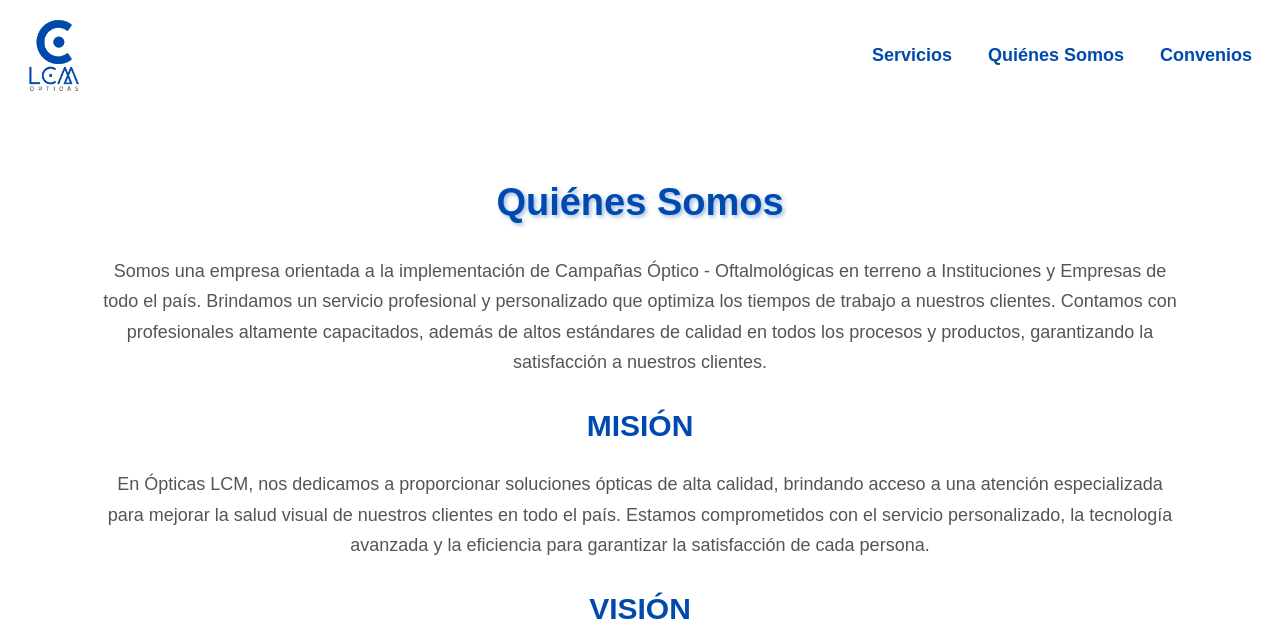
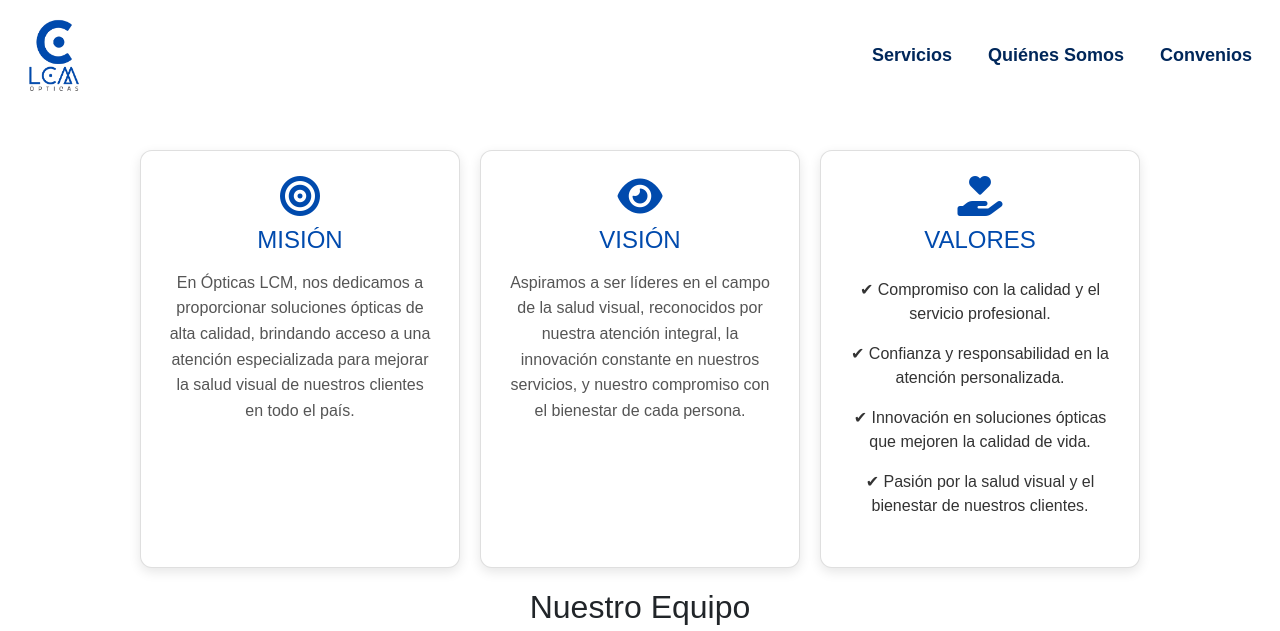
Before and after one commit to PauloJacko/optica-lcm, a Django app: page /quienes_somos/ in a window 1280 px wide. Shown: the top 631 px of the page. Run offline with Django 5.2, Linux system fonts and the light colour scheme; some libraries are stand-ins or nearby versions.

Commit message:
Modificaciones finales

```diff
--- a/opticalcm/opticalcm/settings.py
+++ b/opticalcm/opticalcm/settings.py
@@ -26,7 +26,7 @@ SECRET_KEY = 'django-insecure-#ds%94)0$o(3gh&4zm(qv+9-4-y0j(un(cxf-2*p&g^!ht_dnt
 # SECURITY WARNING: don't run with debug turned on in production!
 DEBUG = False
 
-ALLOWED_HOSTS = ['https://servicioslcm.pythonanywhere.com']
+ALLOWED_HOSTS = ['servicioslcm.pythonanywhere.com', '127.0.0.1', 'localhost']
 
 
 # Application definition
--- a/opticalcm/opticalcm/templates/convenios.html
+++ b/opticalcm/opticalcm/templates/convenios.html
@@ -22,7 +22,7 @@
 
         /* Color y tamaño de los enlaces */
         .navbar a {
-            color: #004aad !important; /* Azul Cobalto */
+            color: #00275a !important; /* Azul Cobalto */
             font-size: 18px;
             font-weight: bold;
         }
@@ -44,7 +44,7 @@
 
         /* --- Estilos del Footer --- */
         footer {
-            background-color: #002b64;
+            background-color: #00275a;
             color: white;
             padding: 20px 0;
             text-align: center;
--- a/opticalcm/opticalcm/templates/quienes_somos.html
+++ b/opticalcm/opticalcm/templates/quienes_somos.html
@@ -6,6 +6,7 @@
     <meta name="viewport" content="width=device-width, initial-scale=1.0">
     <title>Página de Inicio</title>
     <link rel="stylesheet" href="{% static 'css/style.css' %}">
+    <link rel="stylesheet" href="https://cdnjs.cloudflare.com/ajax/libs/font-awesome/6.4.2/css/all.min.css">
     <link href="https://stackpath.bootstrapcdn.com/bootstrap/4.5.2/css/bootstrap.min.css" rel="stylesheet">
     <style>
         /* --- Estilos Globales --- */
@@ -23,7 +24,7 @@
 
         /* Color y tamaño de los enlaces */
         .navbar a {
-            color: #004aad !important; /* Azul Cobalto */
+            color: #00275a !important; /* Azul Cobalto */
             font-size: 18px;
             font-weight: bold;
         }
@@ -45,7 +46,7 @@
 
         /* --- Estilos del Footer --- */
         footer {
-            background-color: #002b64;
+            background-color: #00275a;
             color: white;
             padding: 20px 0;
             text-align: center;
@@ -159,31 +160,84 @@
         /* --- Estilos específicos para la sección Quiénes Somos --- */
         .equipo-trabajo {
             text-align: center;
-            padding: 30px;
+            padding: 50px 20px;
+            background-color: #f8f9fa; /* Fondo gris claro */
         }
 
         .equipo-trabajo h1 {
             font-size: 38px;
             font-weight: bold;
-            color: #004aad; /* Azul Cobalto */
-            text-shadow: 2px 2px 4px rgba(0, 74, 173, 0.4); /* Sombra sutil */
+            color: #004aad;
+            text-shadow: 2px 2px 4px rgba(0, 74, 173, 0.4);
             margin-bottom: 30px;
         }
 
-        .equipo-trabajo h2 {
-            font-size: 30px;
-            font-weight: bold;
+        /* --- Contenedor de la descripción general --- */
+        .descripcion p {
+            font-size: 18px;
+            line-height: 1.7;
+            margin-bottom: 40px;
+            color: #444;
+            max-width: 800px;
+            margin: auto;
+        }
+
+        /* --- Grid para Misión, Visión y Valores --- */
+.grid-info {
+    display: grid;
+    grid-template-columns: repeat(auto-fit, minmax(300px, 1fr));
+    gap: 20px;
+    max-width: 1000px;
+    margin: auto;
+    margin-bottom: 20px;
+}
+
+/* --- Estilos para cada tarjeta (Misión, Visión, Valores) --- */
+.card {
+    background: white;
+    padding: 25px;
+    border-radius: 12px;
+    box-shadow: 0px 4px 12px rgba(0, 0, 0, 0.1);
+    transition: transform 0.3s ease-in-out, box-shadow 0.3s ease-in-out;
+    text-align: center;
+}
+
+.card:hover {
+    transform: translateY(-5px);
+    box-shadow: 0px 8px 18px rgba(0, 0, 0, 0.15);
+}
+
+.card i {
+    font-size: 40px;
+    color: #004aad;
+    margin-bottom: 10px;
+}
+
+/* --- Títulos dentro de las tarjetas --- */
+.card h2 {
+    font-size: 24px;
     color: #004aad;
     text-transform: uppercase;
-            margin-top: 30px;
-            margin-bottom: 25px;
+    margin-bottom: 15px;
 }
 
-        .equipo-trabajo p {
-            font-size: 18px;
-            line-height: 1.7;
-            margin-bottom: 20px;
+/* --- Párrafos dentro de las tarjetas --- */
+.card p {
+    font-size: 16px;
+    line-height: 1.6;
     color: #555;
+}
+
+/* --- Lista de valores con íconos --- */
+.valores-lista {
+    list-style: none;
+    padding: 0;
+}
+
+.valores-lista li {
+    font-size: 16px;
+    color: #333;
+    padding: 8px 0;
 }
 
         /* Ajuste de la presentación de las imágenes en contenedor vertical */
@@ -235,19 +289,6 @@
             }
 
         }
-        /* --- Estilos de la Lista de Valores --- */
-        .no-list {
-            list-style: none;
-            padding: 0;
-            margin-top: 20px;
-        }
-
-        .no-list li {
-            font-size: 1.1rem;
-            margin-bottom: 10px;
-            color: #555;
-            line-height: 1.6;
-        }
 
         /* Estilo para los botones de contacto */
         .contact-buttons {
@@ -255,6 +296,7 @@
             justify-content: center;
             gap: 20px;
             margin-top: 30px;
+            margin-bottom: 20px;
         }
 
         .contact-button {
@@ -300,6 +342,10 @@
             margin-right: 10px;
         }
 
+        h2 {
+            text-align: center;
+        }
+
     </style>
 </head>
 <body>
@@ -326,24 +372,30 @@
         </div>
     </nav>
     <!-- Contenido principal -->
-<div class="container equipo-trabajo">
-    <h1>Quiénes Somos</h1>
+    <div class="grid-info">
+        <div class="card">
+            <i class="fas fa-bullseye"></i> <!-- Ícono para Misión -->
+            <h2>Misión</h2>
+            <p>En Ópticas LCM, nos dedicamos a proporcionar soluciones ópticas de alta calidad, brindando acceso a una atención especializada para mejorar la salud visual de nuestros clientes en todo el país.</p>
+        </div>
 
-    <p>Somos una empresa orientada a la implementación de Campañas Óptico - Oftalmológicas en terreno a Instituciones y Empresas de todo el país. Brindamos un servicio profesional y personalizado que optimiza los tiempos de trabajo a nuestros clientes. Contamos con profesionales altamente capacitados, además de altos estándares de calidad en todos los procesos y productos, garantizando la satisfacción a nuestros clientes.</p>
+        <div class="card">
+            <i class="fas fa-eye"></i> <!-- Ícono para Visión -->
+            <h2>Visión</h2>
+            <p>Aspiramos a ser líderes en el campo de la salud visual, reconocidos por nuestra atención integral, la innovación constante en nuestros servicios, y nuestro compromiso con el bienestar de cada persona.</p>
+        </div>
 
-    <h2>Misión</h2>
-    <p>En Ópticas LCM, nos dedicamos a proporcionar soluciones ópticas de alta calidad, brindando acceso a una atención especializada para mejorar la salud visual de nuestros clientes en todo el país. Estamos comprometidos con el servicio personalizado, la tecnología avanzada y la eficiencia para garantizar la satisfacción de cada persona.</p>
-
-    <h2>Visión</h2>
-    <p>Aspiramos a ser líderes en el campo de la salud visual, reconocidos por nuestra atención integral, la innovación constante en nuestros servicios, y nuestro compromiso con el bienestar de cada persona. Nuestro objetivo es ofrecer servicios que aseguren una visión clara y saludable para todos nuestros clientes.</p>
-
+        <div class="card">
+            <i class="fas fa-hand-holding-heart"></i> <!-- Ícono para Valores -->
             <h2>Valores</h2>
-<ul class="no-list">
-<li>Compromiso con la calidad y el servicio profesional.</li>
-<li>Confianza y responsabilidad en la atención personalizada.</li>
-<li>Innovación en soluciones ópticas que mejoren la calidad de vida.</li>
-<li>Pasión por la salud visual y el bienestar de nuestros clientes.</li>
+            <ul class="valores-lista">
+                <li>✔ Compromiso con la calidad y el servicio profesional.</li>
+                <li>✔ Confianza y responsabilidad en la atención personalizada.</li>
+                <li>✔ Innovación en soluciones ópticas que mejoren la calidad de vida.</li>
+                <li>✔ Pasión por la salud visual y el bienestar de nuestros clientes.</li>
             </ul>
+        </div>
+    </div>
 
 <h2>Nuestro Equipo</h2>
 <div class="equipo-container">
--- a/opticalcm/opticalcm/templates/servicios.html
+++ b/opticalcm/opticalcm/templates/servicios.html
@@ -22,7 +22,7 @@
 
         /* Color y tamaño de los enlaces */
         .navbar a {
-            color: #004aad !important; /* Azul Cobalto */
+            color: #00275a !important; /* Azul Cobalto */
             font-size: 18px;
             font-weight: bold;
         }
@@ -44,7 +44,7 @@
 
         /* --- Estilos del Footer --- */
         footer {
-            background-color: #002b64;
+            background-color: #00275a;
             color: white;
             padding: 20px 0;
             text-align: center;
```
Also changed, not shown: opticalcm/opticalcm/templates/inicio.html (+25 -17 lines). Lines whose indentation alone changed are shown as unchanged.
